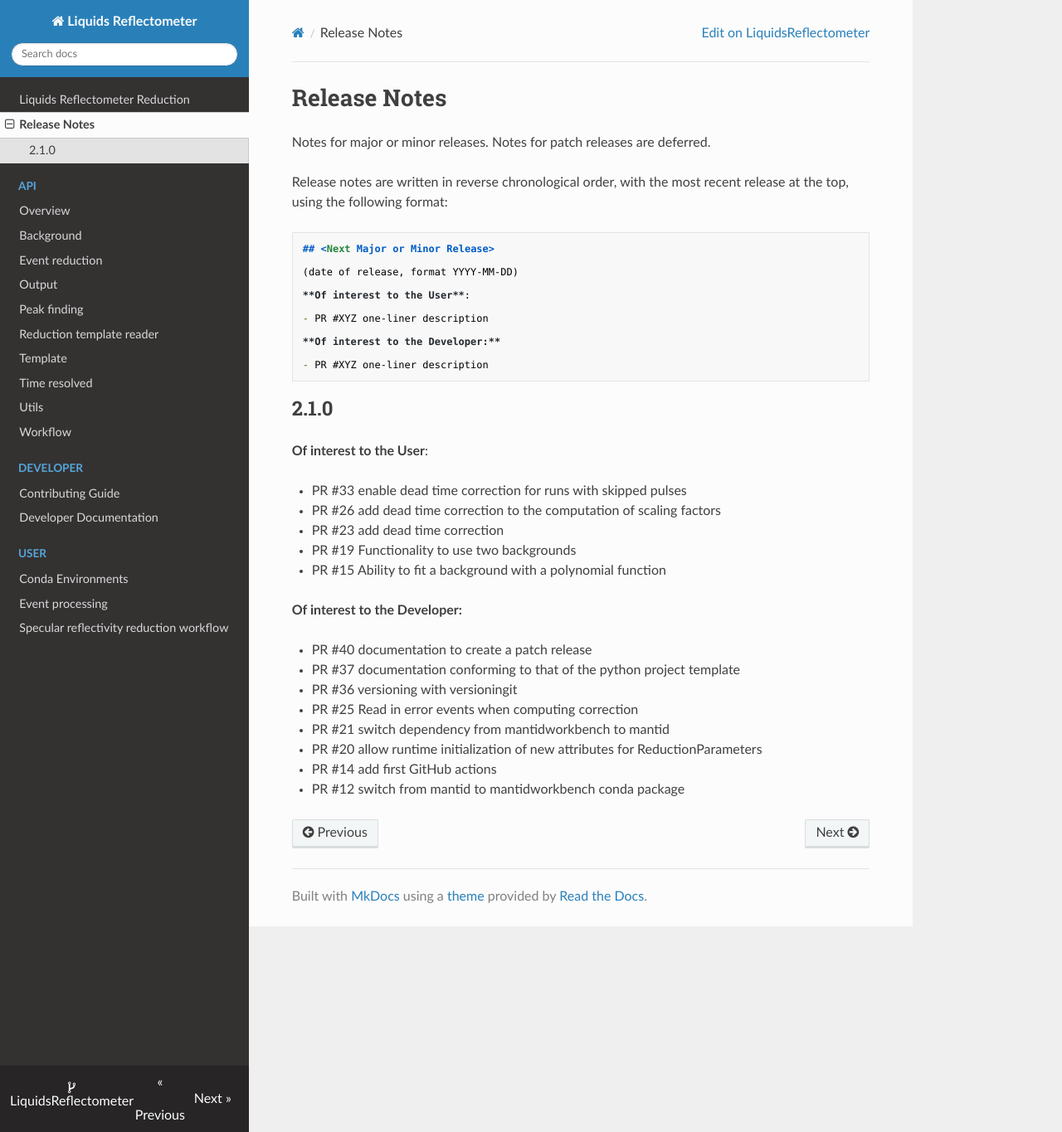
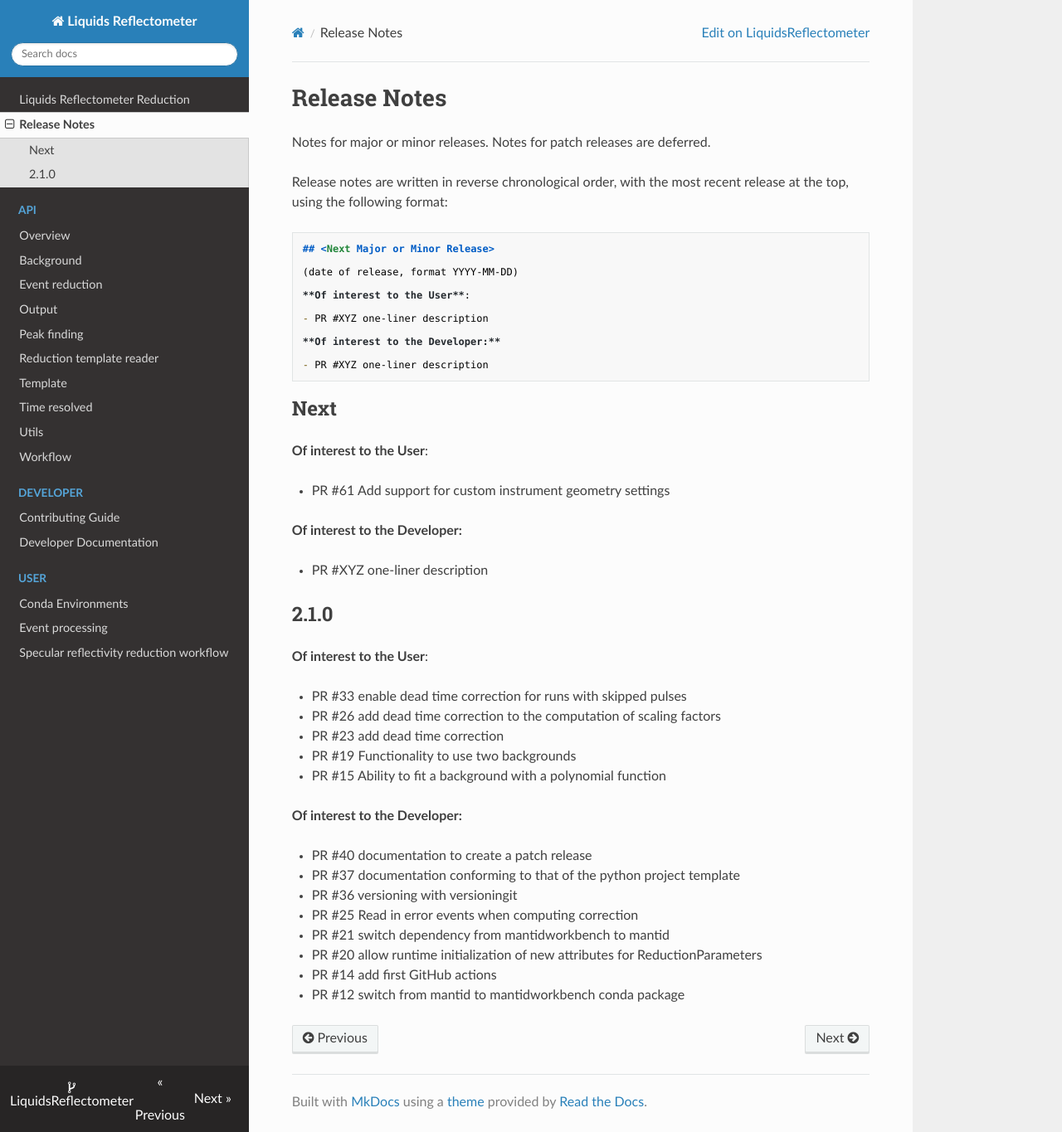
Before and after one commit to neutrons/LiquidsReflectometer, an MkDocs documentation site: the page built from docs/releases.md, in a window 1280 px wide and 1365 px high. Shown: the whole window at 83% size. Built offline with MkDocs 1.6.1, drawn with Linux system fonts in a browser that asks for light colours; nearby versions of some CDN libraries.

Commit message:
add release notes and simple test

````diff
--- a/docs/releases.md
+++ b/docs/releases.md
@@ -19,6 +19,16 @@ using the following format:
 - PR #XYZ one-liner description
 ```
 
+## Next
+
+**Of interest to the User**:
+
+- PR #61 Add support for custom instrument geometry settings
+
+**Of interest to the Developer:**
+
+- PR #XYZ one-liner description
+
 ## 2.1.0
 
 **Of interest to the User**:
````
Also changed, not shown: 1 other file.
